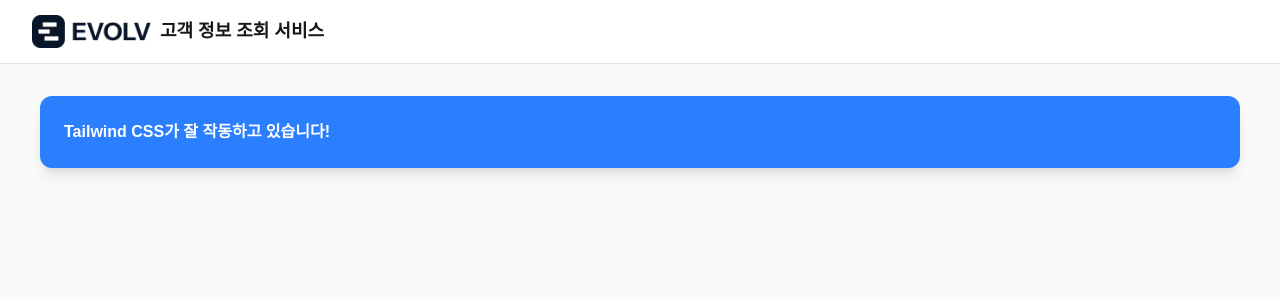
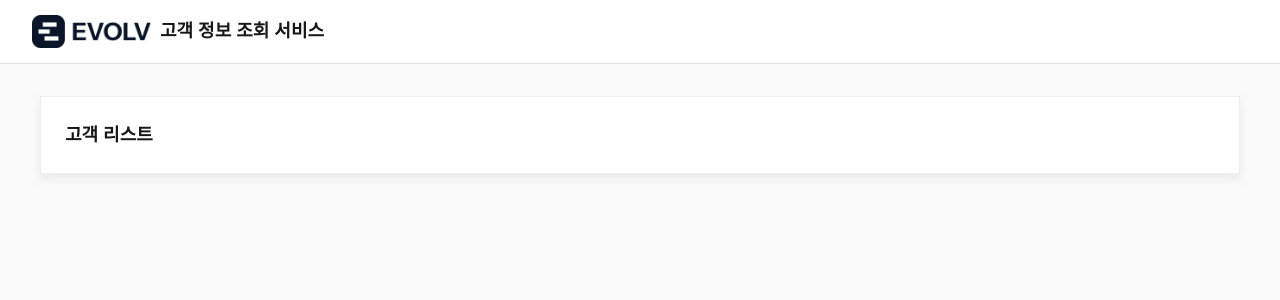
Before and after one commit to S2ej1n/Evolv_Frontend, a Next.js app: page / in a window 1280 px wide. Shown: the top 300 px of the page. Built offline with nearby package versions, Linux system fonts and the light colour scheme.

Commit message:
design: 공용 박스 컴포넌트 제작

```diff
--- a/app/page.tsx
+++ b/app/page.tsx
@@ -1,9 +1,14 @@
 // Main 고객 리스트 페이지
+
+import ContentBox from "@/components/ContentBox";
+
 
 export default function Customers() {
   return (
-    <div className="p-6 bg-blue-500 text-white font-bold rounded-xl shadow-lg">
-        Tailwind CSS가 잘 작동하고 있습니다!
-    </div>
+    <main>
+      <ContentBox>
+        <h1 className="text-lg font-semibold">고객 리스트</h1>
+      </ContentBox>
+    </main>
   );
 }
--- /dev/null
+++ b/components/ContentBox.tsx
@@ -0,0 +1,16 @@
+// [공통 UI 컴포넌트] 컨텐츠 박스
+import { ReactNode } from "react"
+
+// 컴포넌트 타입은 컴포넌트에서 관리하는게 편리하다 생각해서 함께 작성했습니다.
+type ContentBoxProps = {
+    children: ReactNode;
+}
+
+export default function ContentBox({children}: ContentBoxProps) {
+  return (
+    <div className="bg-white border border-[#EEEEEE]
+    shadow-[0_5px_9.3px_rgba(188,188,188,0.25)] p-6">
+        {children}
+    </div>
+  )
+}
```
